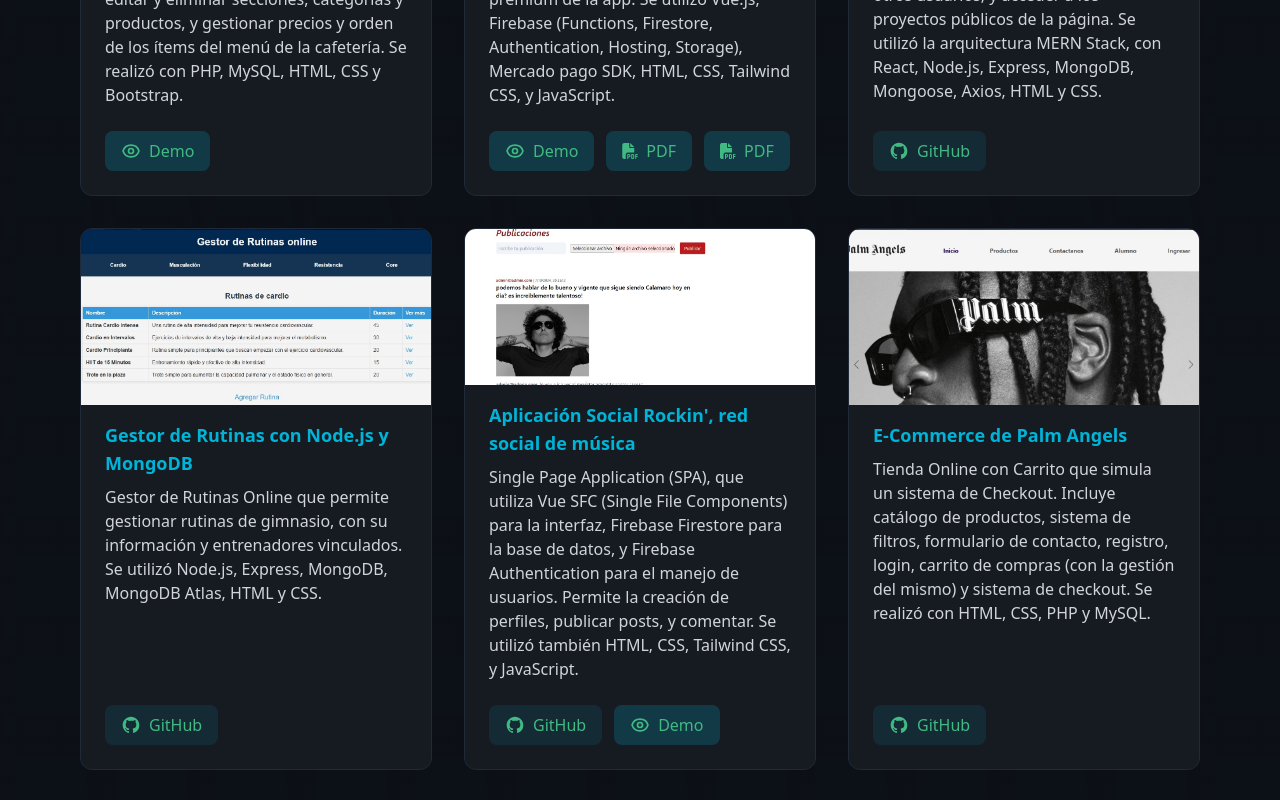
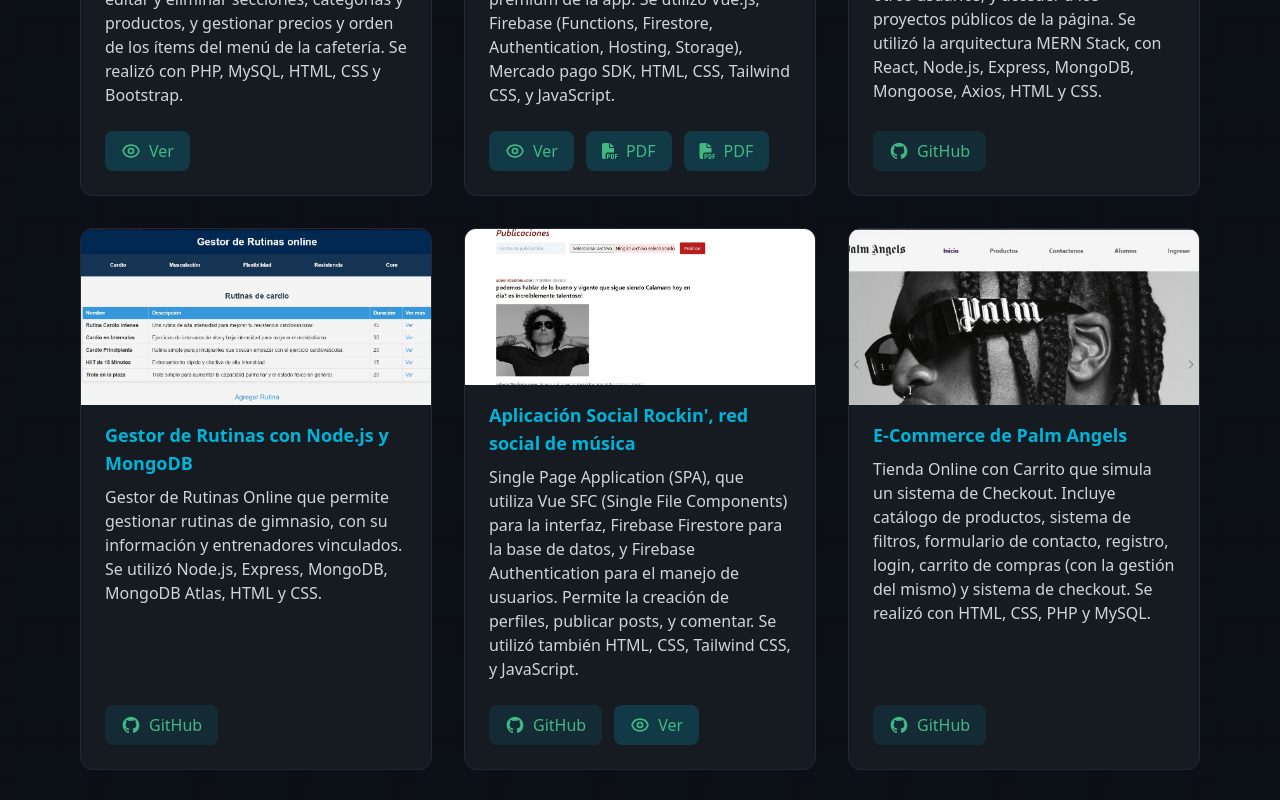
Before and after one commit to JoaquinGuerreiro/portfolio-guerreiro, a Vue app: page / in a window 1280 px wide. Shown: the part 1860-2660 px from the top of the page. Built offline with nearby package versions, Linux system fonts and the light colour scheme.

Commit message:
Mejoras en el código

```diff
--- a/src/components/Projects.vue
+++ b/src/components/Projects.vue
@@ -40,7 +40,7 @@
               <path stroke-linecap="round" stroke-linejoin="round" stroke-width="2" d="M15 12a3 3 0 11-6 0 3 3 0 016 0z" />
               <path stroke-linecap="round" stroke-linejoin="round" stroke-width="2" d="M2.458 12C3.732 7.943 7.523 5 12 5c4.478 0 8.268 2.943 9.542 7-1.274 4.057-5.064 7-9.542 7-4.477 0-8.268-2.943-9.542-7z" />
             </svg>
-            Demo
+            Ver
           </a>
           <a v-if="project.pdfUrl" :href="project.pdfUrl" target="_blank"
              class="flex items-center justify-center px-4 py-2 bg-primary/20 rounded-lg hover:bg-primary transition-colors hover:text-white">
```
